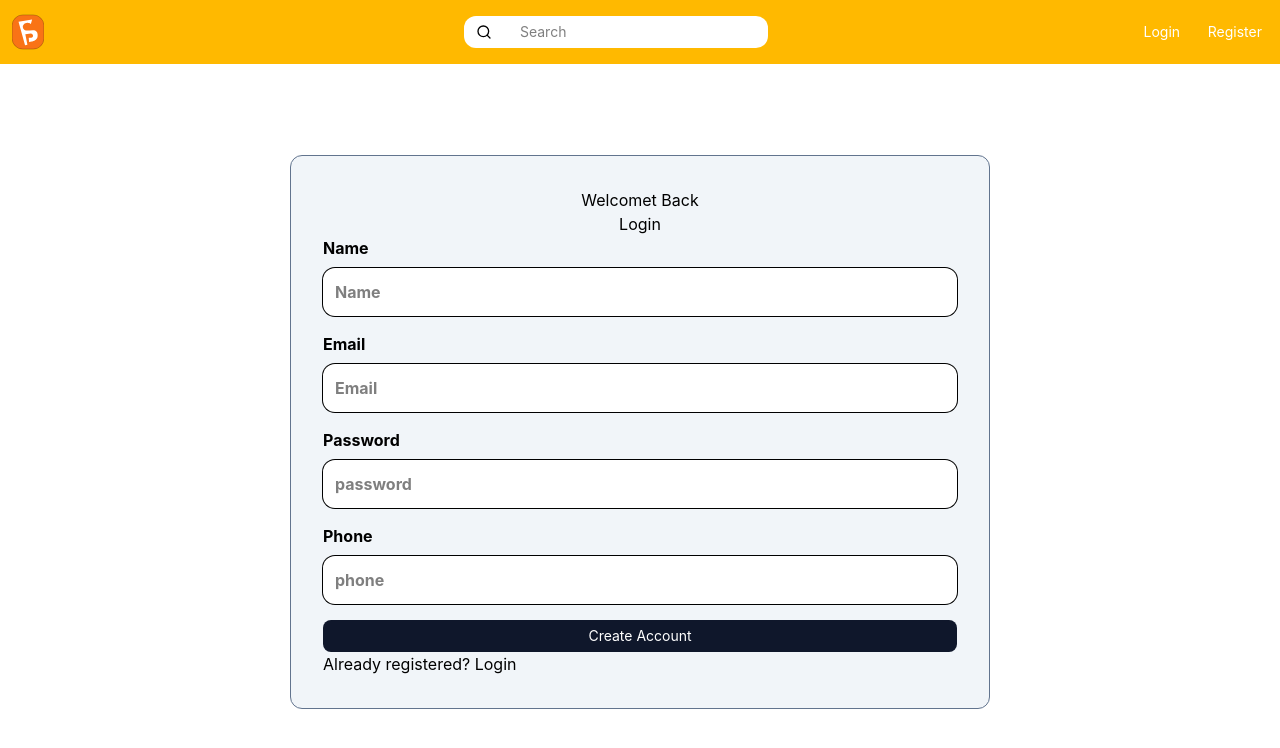
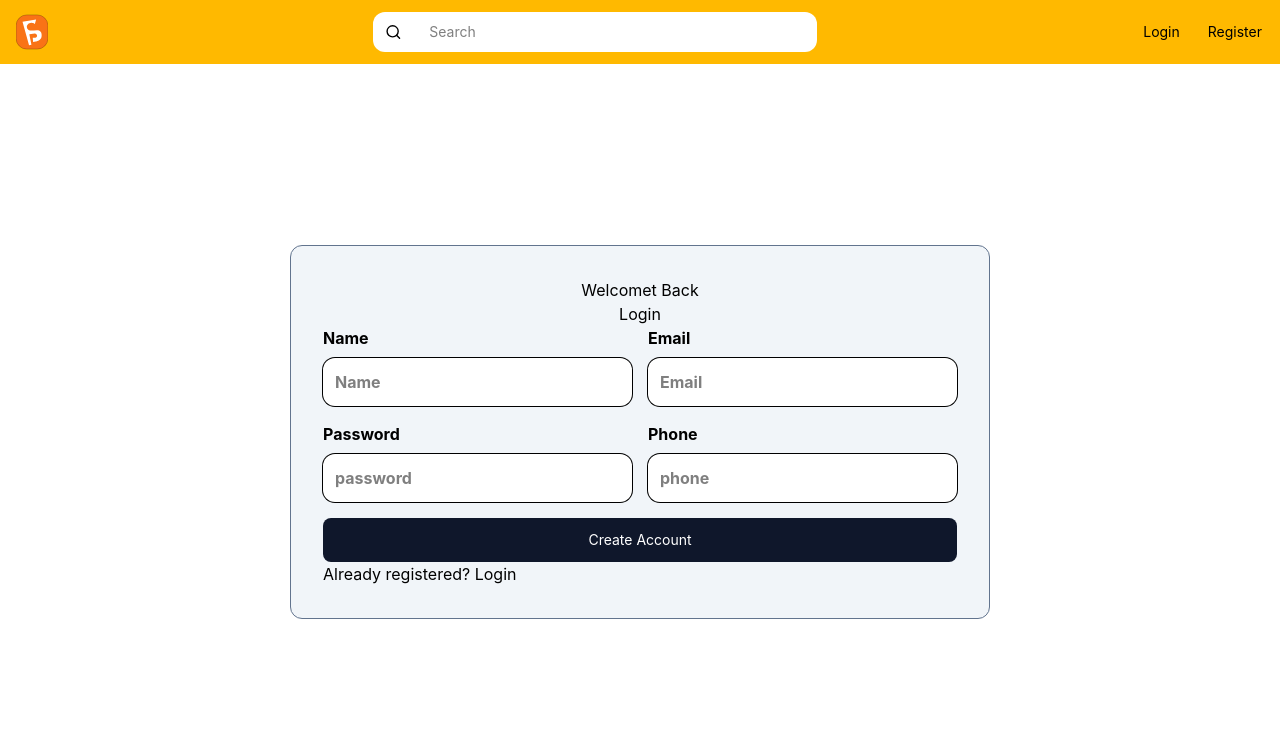
Before and after one commit to pjayaprakash072-jp/FoodStack_Client, a React (Vite) app: page /register in a window 1280 px wide. Shown: the top 748 px of the page. Built offline with nearby package versions, Linux system fonts and the light colour scheme; no server answers.

Commit message:
Added the login Authentication successfully!

```diff
--- a/src/components/Navbar/Navbar.jsx
+++ b/src/components/Navbar/Navbar.jsx
@@ -28,9 +28,9 @@ const Navbar = ({ openSidebar }) => {
           <>
             <button className="nav-bar-right-button">
 
-              <UserCircle size={22} />
+              <UserCircle size={30}/>
             </button>
-            <button className="nav-bar-right-button button primary"
+            <button className="button primary"
             onClick={logout}>
               <LogOut size={19} />
             </button>
@@ -38,10 +38,10 @@ const Navbar = ({ openSidebar }) => {
         ) : (
           <>
           <NavLink to="/login">
-            <button className="nav-bar-right-button button login">Login</button>
+            <button className=" button">Login</button>
           </NavLink>
           <NavLink to="/register">
-            <button className="nav-bar-right-button button login">Register</button>
+            <button className=" button">Register</button>
           </NavLink>
           </>
         )}
--- a/src/index.css
+++ b/src/index.css
@@ -39,7 +39,8 @@
 }
 .nav-bar-left{
   @apply flex items-center
-  w-16 md:w-28
+  w-fit
+  p-1
   shrink-0
 }
 .nav-bar-left img{
@@ -52,14 +53,9 @@
 }
 .nav-bar-right{
   @apply flex items-center justify-end
-  gap-1 md:gap-2
-  w-28 md:w-40
+  gap-2 md:gap-4
+  w-fit
   shrink-0;
-}
-.nav-bar-right-button{
-  @apply flex items-center justify-center
-  min-w-10 md:min-w-16
-  h-8 md:h-9
 }
 .side-bar{
   @apply fixed left-0 top-0 z-20 w-48 md:w-72 h-screen
@@ -70,29 +66,17 @@
   @apply fixed inset-0 z-10 bg-black/30
   transition-opacity duration-300
 }
-/* fixed inset-0
-in normal css
-posisiton:fixed;
-top:0;
-right:0;
-botton:0;
-left:0;
-that means entire screen. */
 
 .button{
-  @apply w-full
+  @apply w-fit
   h-fit
   p-1 md:p-1.5
   text-[12px] md:text-sm
   rounded-lg
-}
-.button.login{
-  @apply
-  bg-white text-black
-  md:bg-transparent md:text-white
-  md:hover:bg-white md:hover:text-black
+  bg-white md:bg-transparent
+  text-black
+  hover:bg-white hover:text-black
   transition-colors duration-300 ease-in-out
-
 }
 .button.primary
 {
@@ -104,13 +88,17 @@ that means entire screen. */
   @apply
   bg-slate-200 hover:bg-slate-500 text-black
 }
+.submitbtn{
+  @apply w-full py-3
+}
 .search{
   @apply
-  max-w-60 md:max-w-80
+  w-full md:w-111
   flex items-center
   bg-white
   rounded-xl
-  px-3 gap-3
+  px-3 py-2 md:py-1
+  gap-3
 }
 .search input{
   @apply
@@ -153,9 +141,12 @@ that means entire screen. */
 .form{
   @apply grid gap-4
 }
-/* .grid-2{
+.grid-2{
   @apply grid-cols-2
-} */
+}
+.grid-span-2{
+  @apply col-span-2
+}
 .form label{
   @apply grid
   gap-2 font-bold
--- a/src/pages/Auth/Login.jsx
+++ b/src/pages/Auth/Login.jsx
@@ -63,7 +63,7 @@ const Login = () => {
               onChange={change}
               />
             </label>
-            <button className="button primary" type="submit">{busy? "Logging In":"Login"}</button>
+            <button className="button primary submitbtn" type="submit">{busy? "Login...":"Login"}</button>
           </form>
         </div>
       </div>
--- a/src/pages/Auth/Register.jsx
+++ b/src/pages/Auth/Register.jsx
@@ -80,7 +80,7 @@ const submit = async (e)=>{
               onChange={update}
               />
             </label>
-            <button className="button primary" type="submit" disabled={busy} >{busy?"Creating...":"Create Account"}</button>
+            <button className="button primary submitbtn grid-span-2" type="submit" disabled={busy} >{busy?"Creating...":"Create Account"}</button>
           </form>
           <p>
             Already registered? <Link to="/login">Login</Link>
```
